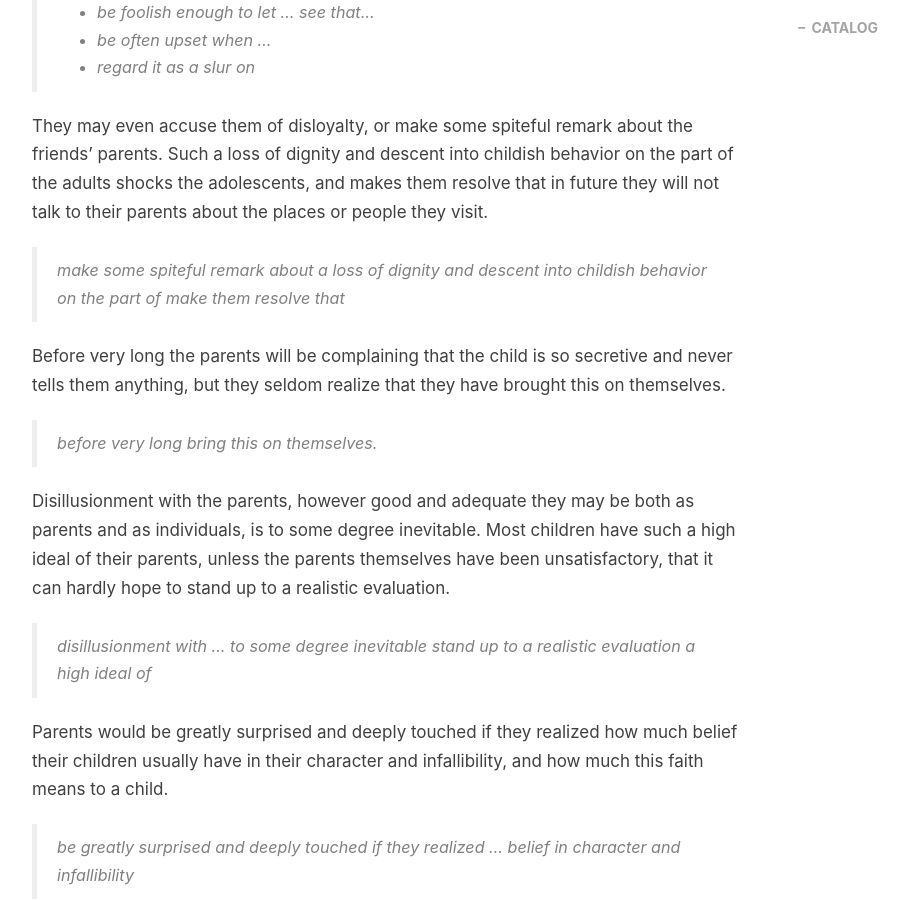
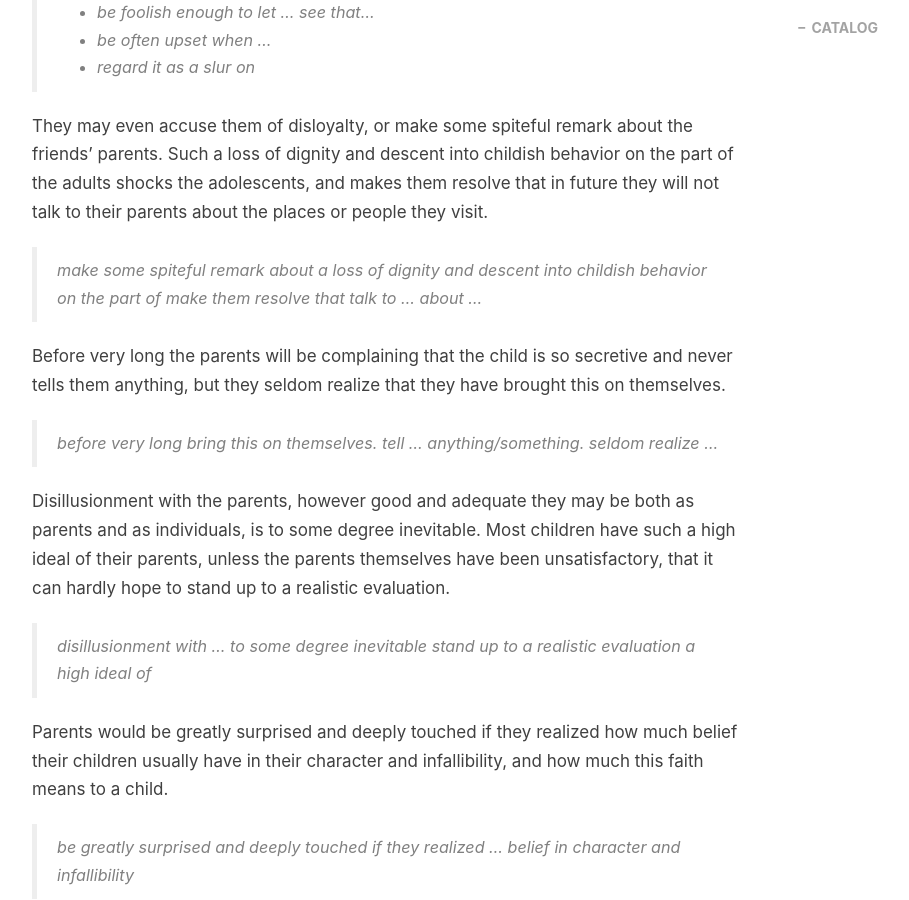
Before and after one commit to liwuqiong/blog_zh, a Jekyll site: the page built from _posts/2024-05-21-【读书笔记】Adolescence.md, in a window 1280 px wide and 900 px high, scrolled down 407 px. Shown: the whole window, without its empty margins (233-1142 px from the left). Built offline with Jekyll 4.4.1, drawn with Linux system fonts in a browser that asks for light colours; nearby versions of some CDN libraries; comment, search, counter and statistics services are not loaded.

Commit message:
: 2024-05-23 09:13:58

```diff
--- a/_posts/2024-05-21-【读书笔记】Adolescence.md
+++ b/_posts/2024-05-21-【读书笔记】Adolescence.md
@@ -21,12 +21,14 @@ They may even accuse them of disloyalty, or make some spiteful remark about the
 > a loss of dignity and descent into childish behavior
 > on the part of
 > make them resolve that
->
+> talk to ... about ...
 
 Before very long the parents will be complaining that the child is so secretive and never tells them anything, but they seldom realize that they have brought this on themselves.
 
 > before very long
 > bring this on themselves.
+> tell ... anything/something.
+> seldom realize ...
 
 Disillusionment with the parents, however good and adequate they may be both as parents and as individuals, is to some degree inevitable. Most children have such a high ideal of their parents, unless the parents themselves have been unsatisfactory, that it can hardly hope to stand up to a realistic evaluation.
 
```
